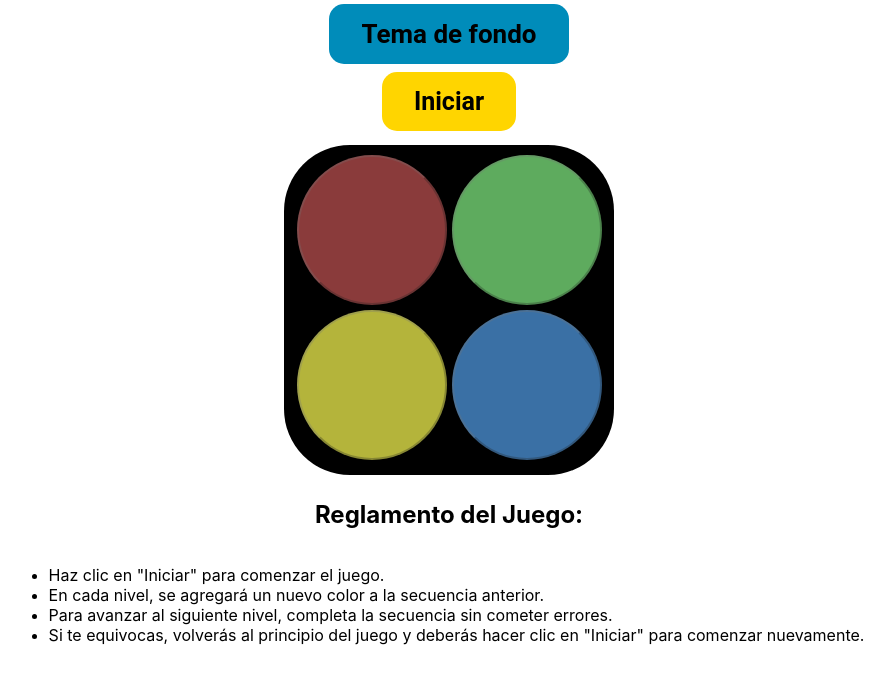
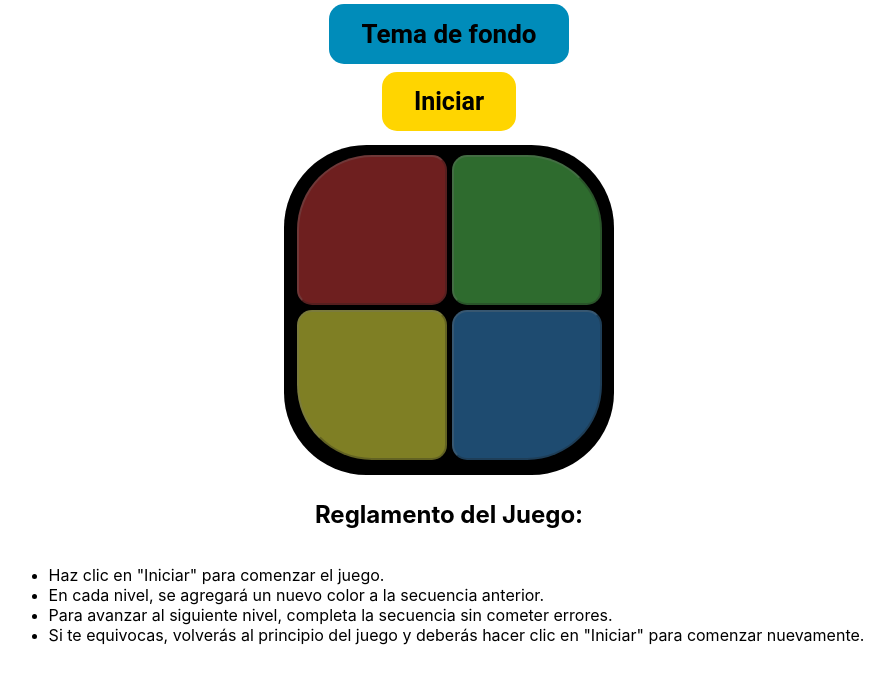
Before and after one commit to FedericoPanasci/simon-game, a React (Create React App) app: page / in a window 1280 px wide. Shown: the top 684 px of the page, without its empty margins (191-1085 px from the left). Built offline with nearby package versions, Linux system fonts and the light colour scheme.

Commit message:
branch-002: modificados botones de colores

```diff
--- a/src/App.css
+++ b/src/App.css
@@ -16,9 +16,21 @@
 .button {
   width: 150px;
   height: 150px;
-  border-radius: 50%;
   cursor: pointer;
   transition: all 0.3s ease;
+}
+
+.button-red {
+  border-radius: 50% 10% 10% 10%;
+}
+.button-green {
+  border-radius: 10% 50% 10% 10%;
+}
+.button-yellow {
+  border-radius: 10% 10% 10% 50%;
+}
+.button-blue {
+  border-radius: 10% 10% 50% 10%;
 }
 
 .button-iniciar {
--- a/src/App.tsx
+++ b/src/App.tsx
@@ -6,6 +6,7 @@ import TableRecordComponent from "./components/tableRecord/index.tsx";
 import ITableRecord from "./interface/ITableRecord";
 import ModalRecord from "./components/modalRecord/index.tsx";
 import RulesComponent from "./components/rulesComponent/index.tsx";
+import ColorButton from "./components/colorButton/index.tsx";
 
 type Color = "red" | "green" | "yellow" | "blue";
 
@@ -24,13 +25,13 @@ function App() {
   const colors: Color[] = ["red", "green", "yellow", "blue"];
   const [tableRecord, setTableRecord] = useState<ITableRecord[]>([]);
 
-  const colorsDefault = ["#8A3B3B", "#5EAB5E", "#B4B43B", "#3A70A5"];
-  const colorsClicked = ["#FF0000", "#00FF00", "#FFFF00", "#00BFFF"];
+  const colorsDefault = ["#6E1F1F", "#2E6B2E", "#7F7F24", "#1E4B70"];
+  const colorsClicked = ["#FF1744", "#00E676", "#FFEB3B", "#00B0FF"];
   const [buttonColors, setButtonColors] = useState({
-    red: "#8A3B3B",
-    green: "#5EAB5E",
-    yellow: "#B4B43B",
-    blue: "#3A70A5",
+    red: "#6E1F1F",
+    green: "#2E6B2E",
+    yellow: "#7F7F24",
+    blue: "#1E4B70",
   });
 
   const playSound = (color: Color) => {
@@ -84,7 +85,7 @@ function App() {
           clearInterval(interval);
         }
       }, 300);
-    }, 1000);
+    }, 500);
   }, [comColor]);
 
   const flashColors = (count: number) => {
@@ -145,7 +146,7 @@ function App() {
     showSequence();
     setTimeout(() => {
       setButtonColorDisable(false);
-    }, (comColor.length + 1) * 1000);
+    }, (comColor.length) * 700);
   };
 
   const playGame = () => {
@@ -198,59 +199,29 @@ function App() {
         className="button-container"
         style={{
           backgroundColor: darkMode ? "black" : "white",
-          borderRadius: "20%",
+          borderRadius: "25%",
           width: "310px",
           height: "310px",
           marginTop: "10px",
           padding: "10px",
         }}
       >
-        <button
-          className="button red"
-          onClick={() => handleClick("red")}
-          style={{
-            backgroundColor:
-              buttonColor === "red" && isClicked ? "#FF0000" : buttonColors.red,
-            cursor: buttonColorDisable ? "default" : "pointer",
-          }}
-          disabled={buttonColorDisable}
-        ></button>
-        <button
-          className="button green"
-          onClick={() => handleClick("green")}
-          style={{
-            backgroundColor:
-              buttonColor === "green" && isClicked
-                ? "#00FF00"
-                : buttonColors.green,
-            cursor: buttonColorDisable ? "default" : "pointer",
-          }}
-          disabled={buttonColorDisable}
-        ></button>
-        <button
-          className="button yellow"
-          onClick={() => handleClick("yellow")}
-          style={{
-            backgroundColor:
-              buttonColor === "yellow" && isClicked
-                ? "#FFFF00"
-                : buttonColors.yellow,
-            cursor: buttonColorDisable ? "default" : "pointer",
-          }}
-          disabled={buttonColorDisable}
-        ></button>
-        <button
-          className="button blue"
-          onClick={() => handleClick("blue")}
-          style={{
-            backgroundColor:
-              buttonColor === "blue" && isClicked
-                ? "#00BFFF"
-                : buttonColors.blue,
-            cursor: buttonColorDisable ? "default" : "pointer",
-          }}
-          disabled={buttonColorDisable}
-        ></button>
+        {colors.map((color) => {
+          const isActive = buttonColor === color && isClicked;
+          const activeColor = color === "red" ? "#FF0000" :
+                             color === "green" ? "#00FF00" :
+                             color === "yellow" ? "#FFFF00" : "#00BFFF";
+
+          return (
+            <ColorButton
+              key={color}
+              color={color}
+              buttonColorDisable={buttonColorDisable}
+              backgroundColor={isActive ? activeColor : buttonColors[color]}
+              handleClick={handleClick}
+            />
+          );
+        })}
       </div>
       <RulesComponent />
       <ModalRecord
--- /dev/null
+++ b/src/components/colorButton/index.tsx
@@ -0,0 +1,24 @@
+type Color = "red" | "green" | "yellow" | "blue";
+
+interface ColorButtonProps {
+  color: Color;
+  buttonColorDisable: boolean;
+  backgroundColor: string;
+  handleClick: (color: Color) => void;
+}
+
+function ColorButton({ color, buttonColorDisable, backgroundColor, handleClick }: ColorButtonProps) {
+  return (
+    <button
+      className={`button button-${color}`}
+      onClick={() => handleClick(color)}
+      disabled={buttonColorDisable}
+      style={{
+        backgroundColor: backgroundColor,
+        cursor: buttonColorDisable ? "default" : "pointer",
+      }}
+    />
+  );
+}
+
+export default ColorButton;
```
Also changed, not shown: src/components/colorButton/style.ts (added, +24 -0 lines).
